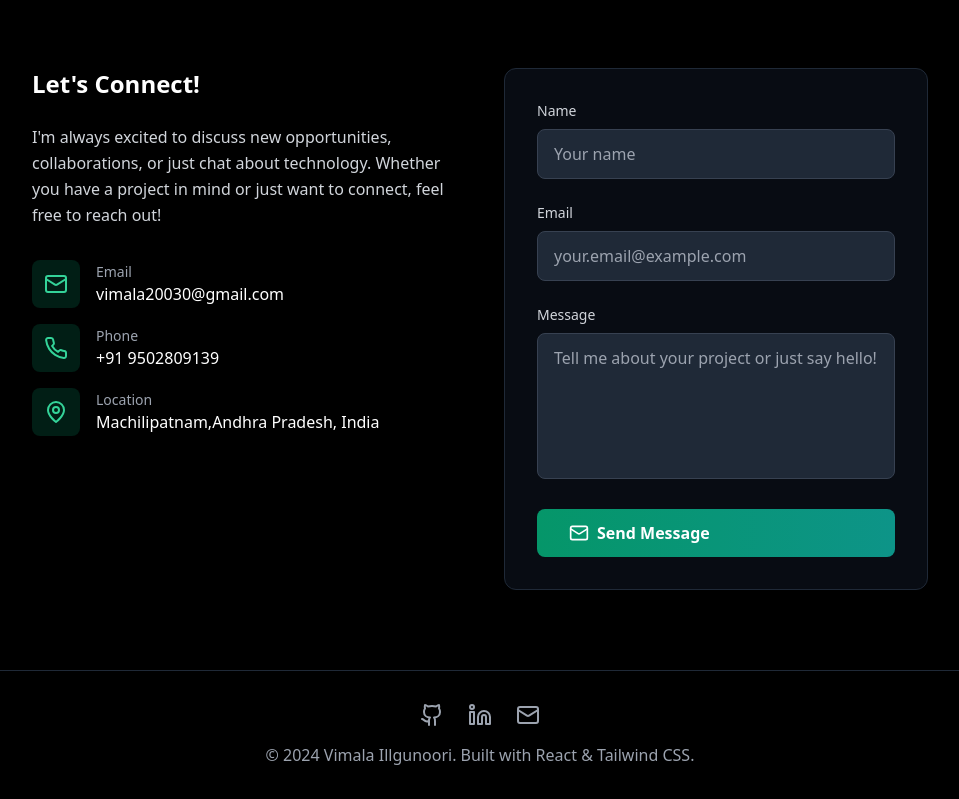
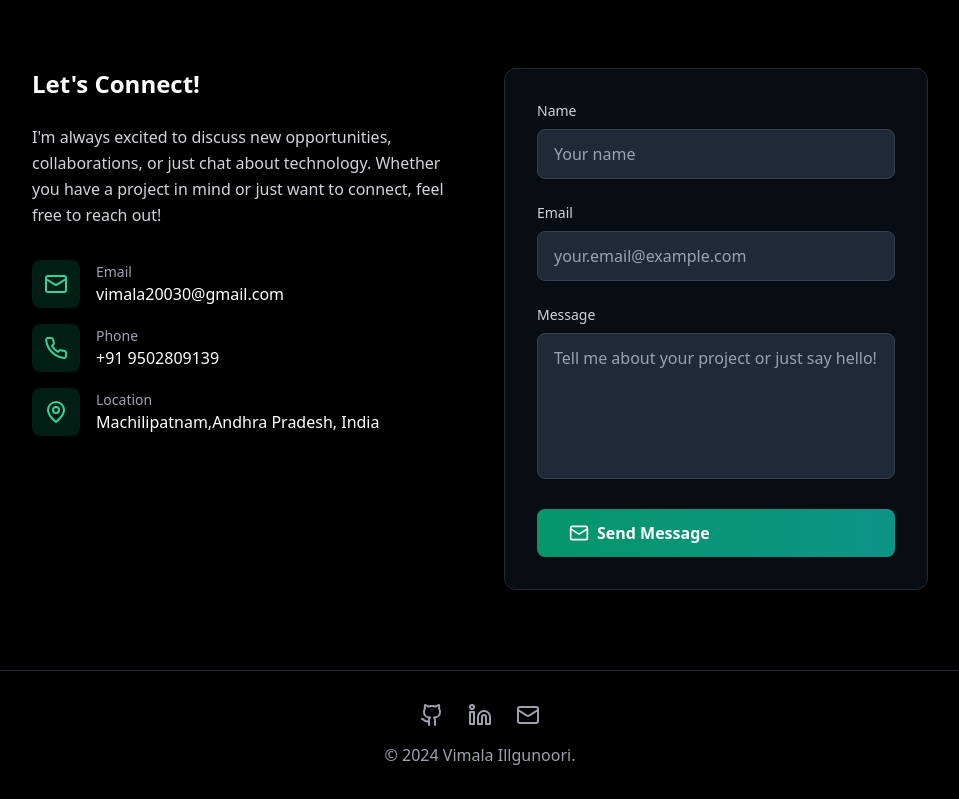
Before and after one commit to Vimala2309/myportfolio, a React (Vite) app: page / in a window 1280 px wide. Shown: the part 2894-3693 px from the top of the page, without its empty margins (160-1119 px from the left). Built offline with nearby package versions, Linux system fonts and the light colour scheme.

Commit message:
Update App.tsx

```diff
--- a/src/App.tsx
+++ b/src/App.tsx
@@ -650,7 +650,7 @@ function App() {
             </a>
           </div>
           <p className="text-gray-400">
-            © 2024 {PERSONAL_DATA.name}. Built with React & Tailwind CSS.
+            © 2024 {PERSONAL_DATA.name}.
             {/* <span className="text-emerald-400"> Made with ❤️ in India</span> */}
           </p>
         </div>
```
